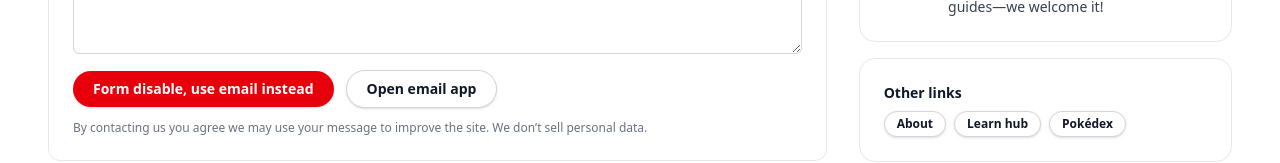
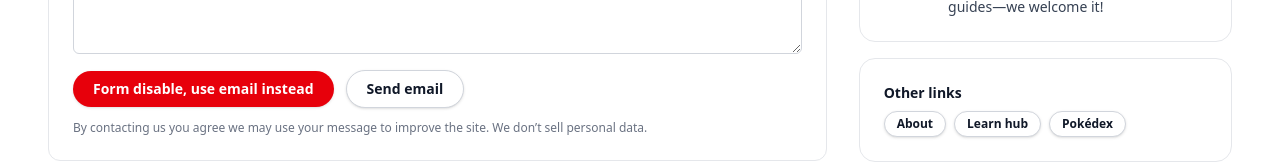
Before and after one commit to pschonffeldt/pokedex-2, a Next.js app: page /contact in a window 1280 px wide. Shown: the part 865-1028 px from the top of the page. Built offline with nearby package versions, Linux system fonts and the light colour scheme.

Commit message:
Contact form button copy update

```diff
--- a/src/app/contact/page.tsx
+++ b/src/app/contact/page.tsx
@@ -15,6 +15,7 @@ export default function ContactPage() {
       `Hi team,
 
 (Write your message here)
+
 
 —
 Sent from PokéWorld Explorer`
@@ -159,7 +160,7 @@ Sent from PokéWorld Explorer`
                       Form disable, use email instead
                     </Button>
                     <Button type="button" variant="outline" onClick={handleMailto}>
-                      Open email app
+                      Send email
                     </Button>
                   </div>
                   <p className="mt-3 text-xs text-gray-500">
```
